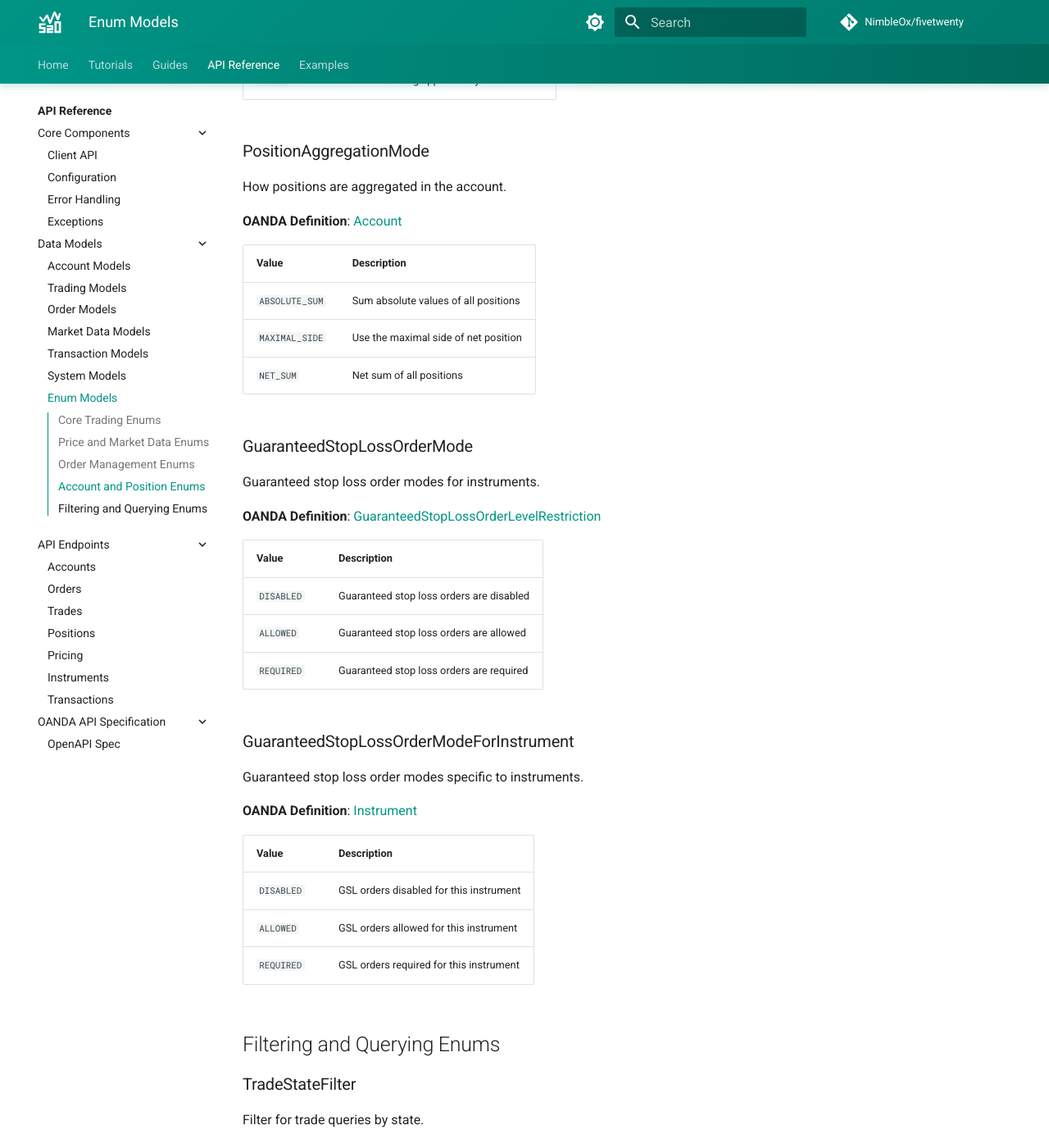
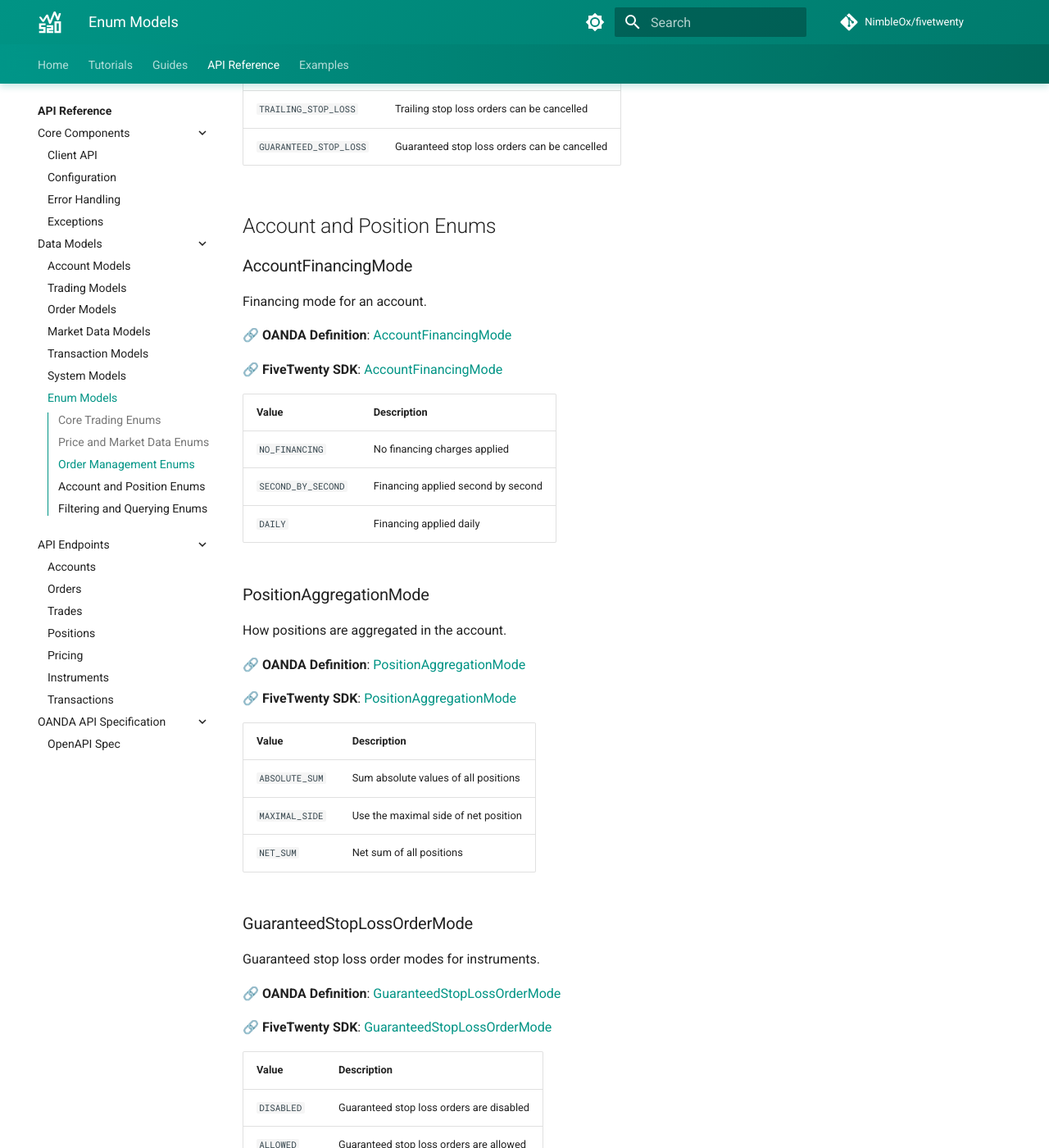
Before and after one commit to NimbleOx/fivetwenty, an MkDocs documentation site: the page built from docs/api-reference/models/enum-models.md, in a window 1280 px wide and 1400 px high, scrolled down 10927 px. Shown: the whole window at 82% size. Built offline with MkDocs 1.6.1 and Material for MkDocs 9.7.7, drawn with Linux system fonts in a browser that asks for light colours; comment, search, counter and statistics services are not loaded; some of the changed text lies outside the part shown.

Commit message:
Add OANDA and GitHub SDK links to all enum models

```diff
--- a/docs/api-reference/models/enum-models.md
+++ b/docs/api-reference/models/enum-models.md
@@ -8,7 +8,9 @@
 
 Available trading instruments supported by OANDA.
 
-**OANDA Definition**: [Instrument](https://developer.oanda.com/rest-live-v20/primitives-df/#Instrument)
+🔗 **OANDA Definition**: [InstrumentName](https://developer.oanda.com/rest-live-v20/primitives-df/#collapse_definition_5)
+
+🔗 **FiveTwenty SDK**: [InstrumentName](https://github.com/NimbleOx/fivetwenty/blob/main/fivetwenty/models/enums.py)
 
 | Value | Description |
 |-------|-------------|
@@ -85,7 +87,9 @@
 
 Trade direction for buy/sell operations.
 
-**OANDA Definition**: [OrderFillTransaction](https://developer.oanda.com/rest-live-v20/transaction-df/#OrderFillTransaction)
+🔗 **OANDA Definition**: [Direction](https://developer.oanda.com/rest-live-v20/primitives-df/#collapse_definition_16)
+
+🔗 **FiveTwenty SDK**: [Direction](https://github.com/NimbleOx/fivetwenty/blob/main/fivetwenty/models/enums.py)
 
 | Value | Description |
 |-------|-------------|
@@ -96,7 +100,9 @@
 
 Types of transactions that can occur in an account.
 
-**OANDA Definition**: [Transaction](https://developer.oanda.com/rest-live-v20/transaction-df/#Transaction)
+🔗 **OANDA Definition**: [TransactionType](https://developer.oanda.com/rest-live-v20/transaction-df/#collapse_definition_41)
+
+🔗 **FiveTwenty SDK**: [TransactionType](https://github.com/NimbleOx/fivetwenty/blob/main/fivetwenty/models/enums.py)
 
 | Value | Description |
 |-------|-------------|
@@ -145,7 +151,9 @@
 
 Time intervals for candlestick data.
 
-**OANDA Definition**: [CandlestickGranularity](https://developer.oanda.com/rest-live-v20/instrument-df/#CandlestickGranularity)
+🔗 **OANDA Definition**: [CandlestickGranularity](https://developer.oanda.com/rest-live-v20/instrument-df/#collapse_definition_1)
+
+🔗 **FiveTwenty SDK**: [CandlestickGranularity](https://github.com/NimbleOx/fivetwenty/blob/main/fivetwenty/models/enums.py)
 
 | Value | Description | Alignment |
 |-------|-------------|-----------|
@@ -175,7 +183,9 @@
 
 Status of price data.
 
-**OANDA Definition**: [Price](https://developer.oanda.com/rest-live-v20/pricing-df/#Price)
+🔗 **OANDA Definition**: [PriceStatus](https://developer.oanda.com/rest-live-v20/pricing-df/#collapse_definition_2)
+
+🔗 **FiveTwenty SDK**: [PriceStatus](https://github.com/NimbleOx/fivetwenty/blob/main/fivetwenty/models/enums.py)
 
 | Value | Description |
 |-------|-------------|
@@ -187,7 +197,9 @@
 
 Days of the week for weekly candlestick alignment.
 
-**OANDA Definition**: [CandlestickGranularity](https://developer.oanda.com/rest-live-v20/instrument-df/#CandlestickGranularity)
+🔗 **OANDA Definition**: [WeeklyAlignment](https://developer.oanda.com/rest-live-v20/instrument-df/#collapse_definition_2)
+
+🔗 **FiveTwenty SDK**: [WeeklyAlignment](https://github.com/NimbleOx/fivetwenty/blob/main/fivetwenty/models/enums.py)
 
 | Value | Description |
 |-------|-------------|
@@ -202,6 +214,10 @@
 ### DayOfWeek
 
 Days of the week enumeration.
+
+🔗 **OANDA Definition**: [DayOfWeek](https://developer.oanda.com/rest-live-v20/primitives-df/#collapse_definition_7)
+
+🔗 **FiveTwenty SDK**: [DayOfWeek](https://github.com/NimbleOx/fivetwenty/blob/main/fivetwenty/models/enums.py)
 
 | Value | Description |
 |-------|-------------|
@@ -219,7 +235,9 @@
 
 Types of orders that can be placed.
 
-**OANDA Definition**: [Order](https://developer.oanda.com/rest-live-v20/order-df/#Order)
+🔗 **OANDA Definition**: [OrderType](https://developer.oanda.com/rest-live-v20/order-df/#collapse_definition_21)
+
+🔗 **FiveTwenty SDK**: [OrderType](https://github.com/NimbleOx/fivetwenty/blob/main/fivetwenty/models/enums.py)
 
 | Value | Description |
 |-------|-------------|
@@ -236,7 +254,9 @@
 
 Current state of an order.
 
-**OANDA Definition**: [Order](https://developer.oanda.com/rest-live-v20/order-df/#Order)
+🔗 **OANDA Definition**: [OrderState](https://developer.oanda.com/rest-live-v20/order-df/#collapse_definition_23)
+
+🔗 **FiveTwenty SDK**: [OrderState](https://github.com/NimbleOx/fivetwenty/blob/main/fivetwenty/models/enums.py)
 
 | Value | Description |
 |-------|-------------|
@@ -249,7 +269,9 @@
 
 Filter for querying orders by state.
 
-**OANDA Definition**: [Order Endpoints](https://developer.oanda.com/rest-live-v20/order-ep/)
+🔗 **OANDA Definition**: [OrderStateFilter](https://developer.oanda.com/rest-live-v20/order-df/#collapse_definition_24)
+
+🔗 **FiveTwenty SDK**: [OrderStateFilter](https://github.com/NimbleOx/fivetwenty/blob/main/fivetwenty/models/enums.py)
 
 | Value | Description |
 |-------|-------------|
@@ -263,7 +285,9 @@
 
 Types of orders that can be cancelled.
 
-**OANDA Definition**: [Order](https://developer.oanda.com/rest-live-v20/order-df/#Order)
+🔗 **OANDA Definition**: [CancellableOrderType](https://developer.oanda.com/rest-live-v20/order-df/#collapse_definition_22)
+
+🔗 **FiveTwenty SDK**: [CancellableOrderType](https://github.com/NimbleOx/fivetwenty/blob/main/fivetwenty/models/enums.py)
 
 | Value | Description |
 |-------|-------------|
@@ -281,7 +305,9 @@
 
 Financing mode for an account.
 
-**OANDA Definition**: [Account](https://developer.oanda.com/rest-live-v20/account-df/#Account)
+🔗 **OANDA Definition**: [AccountFinancingMode](https://developer.oanda.com/rest-live-v20/account-df/#collapse_definition_12)
+
+🔗 **FiveTwenty SDK**: [AccountFinancingMode](https://github.com/NimbleOx/fivetwenty/blob/main/fivetwenty/models/enums.py)
 
 | Value | Description |
 |-------|-------------|
@@ -293,7 +319,9 @@
 
 How positions are aggregated in the account.
 
-**OANDA Definition**: [Account](https://developer.oanda.com/rest-live-v20/account-df/#Account)
+🔗 **OANDA Definition**: [PositionAggregationMode](https://developer.oanda.com/rest-live-v20/account-df/#collapse_definition_14)
+
+🔗 **FiveTwenty SDK**: [PositionAggregationMode](https://github.com/NimbleOx/fivetwenty/blob/main/fivetwenty/models/enums.py)
 
 | Value | Description |
 |-------|-------------|
@@ -305,7 +333,9 @@
 
 Guaranteed stop loss order modes for instruments.
 
-**OANDA Definition**: [GuaranteedStopLossOrderLevelRestriction](https://developer.oanda.com/rest-live-v20/primitives-df/#GuaranteedStopLossOrderLevelRestriction)
+🔗 **OANDA Definition**: [GuaranteedStopLossOrderMode](https://developer.oanda.com/rest-live-v20/account-df/#collapse_definition_6)
+
+🔗 **FiveTwenty SDK**: [GuaranteedStopLossOrderMode](https://github.com/NimbleOx/fivetwenty/blob/main/fivetwenty/models/enums.py)
 
 | Value | Description |
 |-------|-------------|
@@ -317,7 +347,9 @@
 
 Guaranteed stop loss order modes specific to instruments.
 
-**OANDA Definition**: [Instrument](https://developer.oanda.com/rest-live-v20/primitives-df/#Instrument)
+🔗 **OANDA Definition**: [GuaranteedStopLossOrderModeForInstrument](https://developer.oanda.com/rest-live-v20/primitives-df/#collapse_definition_14)
+
+🔗 **FiveTwenty SDK**: [GuaranteedStopLossOrderModeForInstrument](https://github.com/NimbleOx/fivetwenty/blob/main/fivetwenty/models/enums.py)
 
 | Value | Description |
 |-------|-------------|
@@ -331,7 +363,9 @@
 
 Filter for trade queries by state.
 
-**OANDA Definition**: [Trade Endpoints](https://developer.oanda.com/rest-live-v20/trade-ep/)
+🔗 **OANDA Definition**: [TradeStateFilter](https://developer.oanda.com/rest-live-v20/trade-df/#collapse_definition_3)
+
+🔗 **FiveTwenty SDK**: [TradeStateFilter](https://github.com/NimbleOx/fivetwenty/blob/main/fivetwenty/models/enums.py)
 
 | Value | Description |
 |-------|-------------|
```
